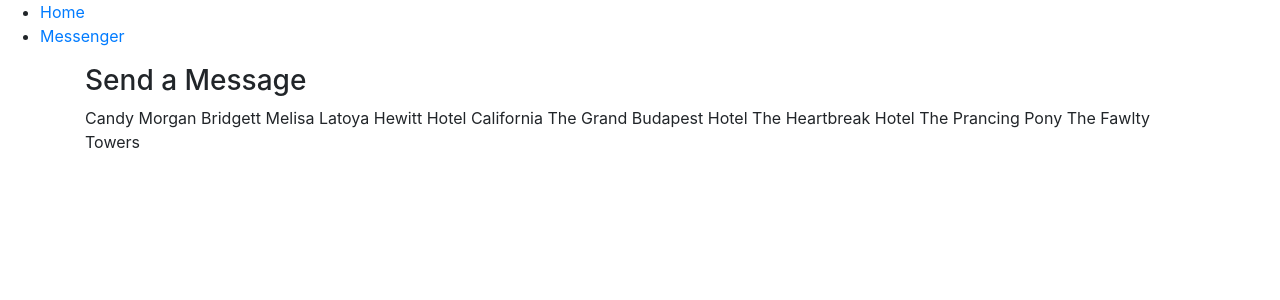
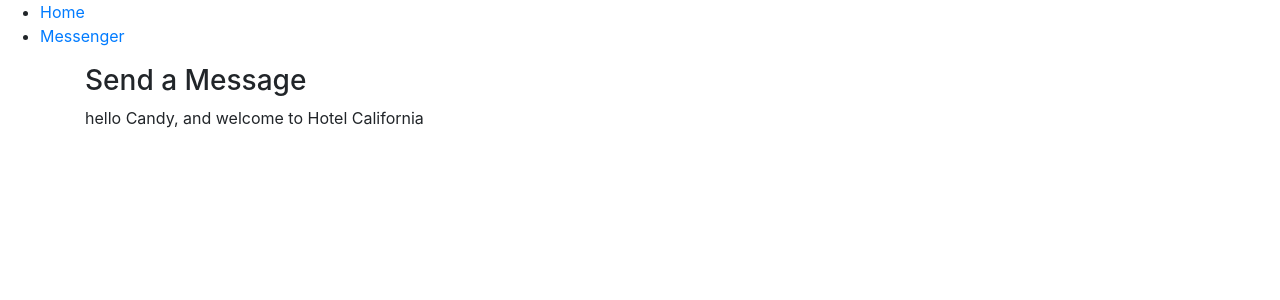
Before and after one commit to jsogard/react-messaging-kata, a React (Create React App) app in the folder messenger-kata/: page /Messenger in a window 1280 px wide. Shown: the top 300 px of the page. Built offline with nearby package versions, Linux system fonts and the light colour scheme.

Commit message:
create basic message substitutor

```diff
--- /dev/null
+++ b/messenger-kata/src/components/Message.js
@@ -0,0 +1,28 @@
+import React from 'react';
+
+export default function Message(props) {
+
+	const messageTemplate = "{greeting} {firstName}, and welcome to {company}";
+
+	const getGreeting = () => 'hello';
+	const getFirstName = () => props.guest?.firstName;
+	const getCompany = () => props.company?.company;
+
+	const substitutions = {
+		greeting: getGreeting,
+		firstName: getFirstName,
+		company: getCompany
+	};
+
+	function constructMessage() {
+		let message = String(messageTemplate);
+		for(const sub in substitutions) {
+			message = message.replace(`{${sub}}`, substitutions[sub]());
+		}
+		return message;
+	}
+
+	return (
+		<span> {constructMessage()} </span>
+	);
+};
--- a/messenger-kata/src/pages/Messenger.js
+++ b/messenger-kata/src/pages/Messenger.js
@@ -1,21 +1,23 @@
 import React from 'react';
-import { GetAllGuests } from '../data/GuestService.js';
-import { GetAllCompanies } from '../data/CompanyService.js';
+import { GetAllGuests } from '../data/GuestService';
+import { GetAllCompanies } from '../data/CompanyService';
+import Message from '../components/Message';
 
 
 export default function Messenger() {
 
 	const guests = GetAllGuests();
 	const guestList = guests.map(g => <span> {g.firstName} </span>);
+	let selectedGuest = guests[0];
 
 	const companies = GetAllCompanies();
 	const companyList = companies.map(c => <span> {c.company} </span>);
+	let selectedCompany = companies[0];
 
 	return (
 		<div class="container">
 			<h3> Send a Message </h3>
-			{guestList}
-			{companyList}
+			<Message guest={selectedGuest} company={selectedCompany} />
 		</div>
 	);
 }
```
